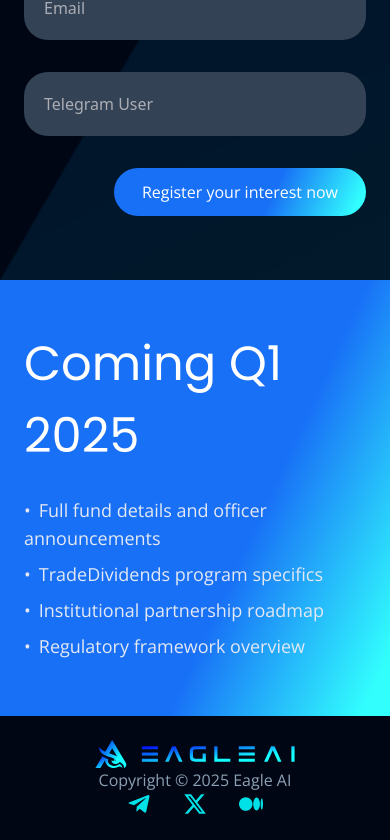
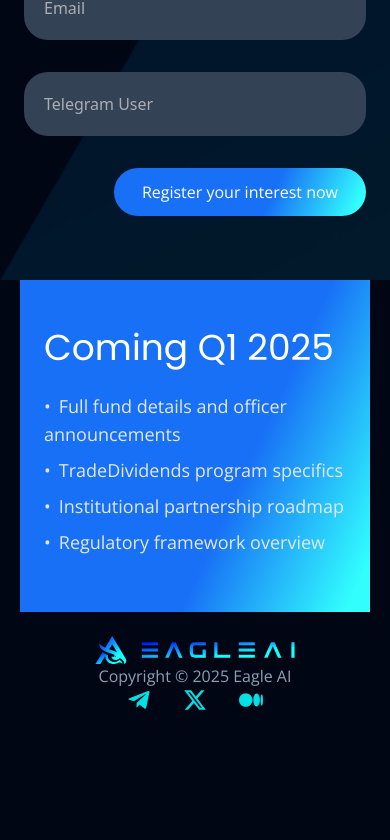
Before and after one commit to oyerohabib/eagle-ai, a Next.js app: page / in a window 390 px wide. Shown: the part 5807-6647 px from the top of the page. After the commit the page ends 6543 px from the top, so only its background shows below. Built offline with nearby package versions, Linux system fonts and the light colour scheme.

Commit message:
fix: improved responsiveness of comingSoon component

```diff
--- a/src/app/components/ComingSoon.tsx
+++ b/src/app/components/ComingSoon.tsx
@@ -9,9 +9,9 @@ const ComingSection: React.FC = () => {
   ];
 
   return (
-    <div className="btn-gradient text-white py-12">
+    <div className="btn-gradient text-white py-12 mx-5 md:mx-0">
       <div className="container mx-auto px-6">
-        <h2 className="text-5xl leading-[72px] font-poppins mb-6">
+        <h2 className="md:text-5xl text-4xl md:leading-[72px] font-poppins mb-6">
           Coming Q1 2025
         </h2>
 
```
